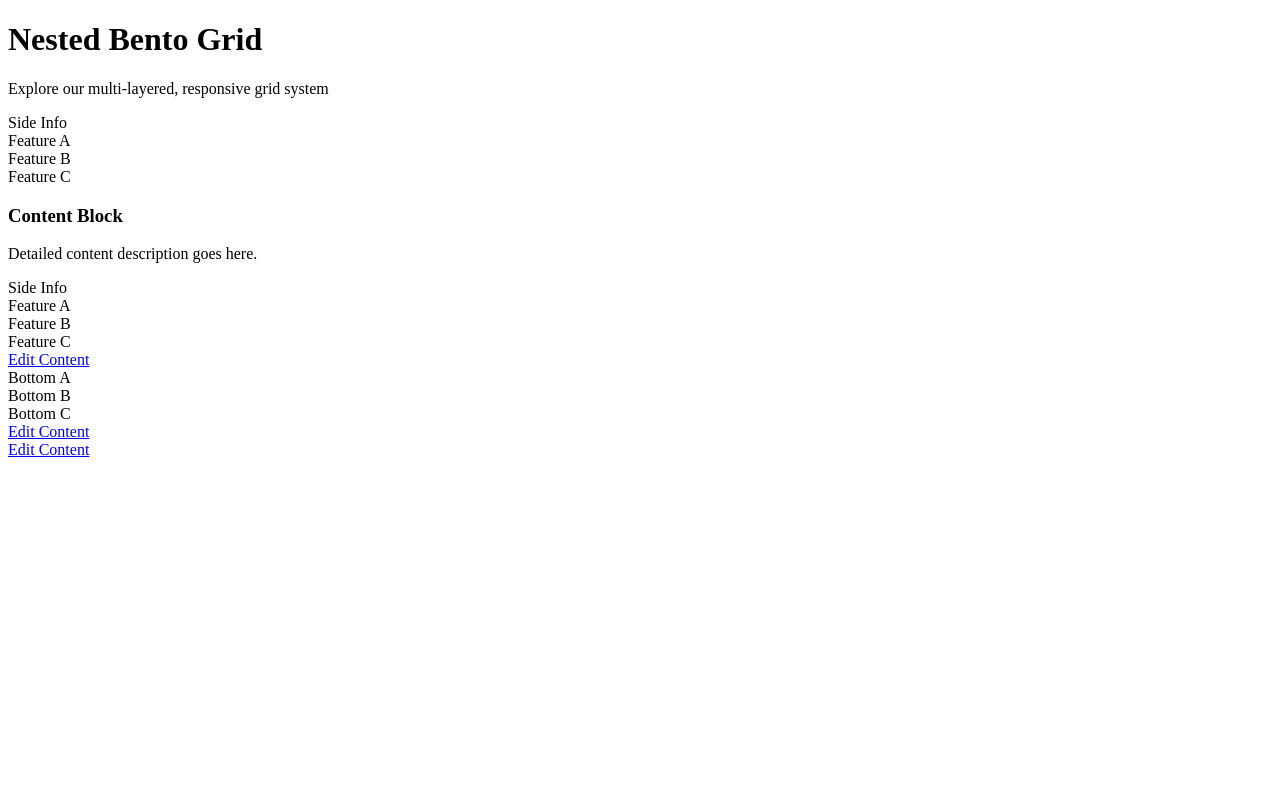
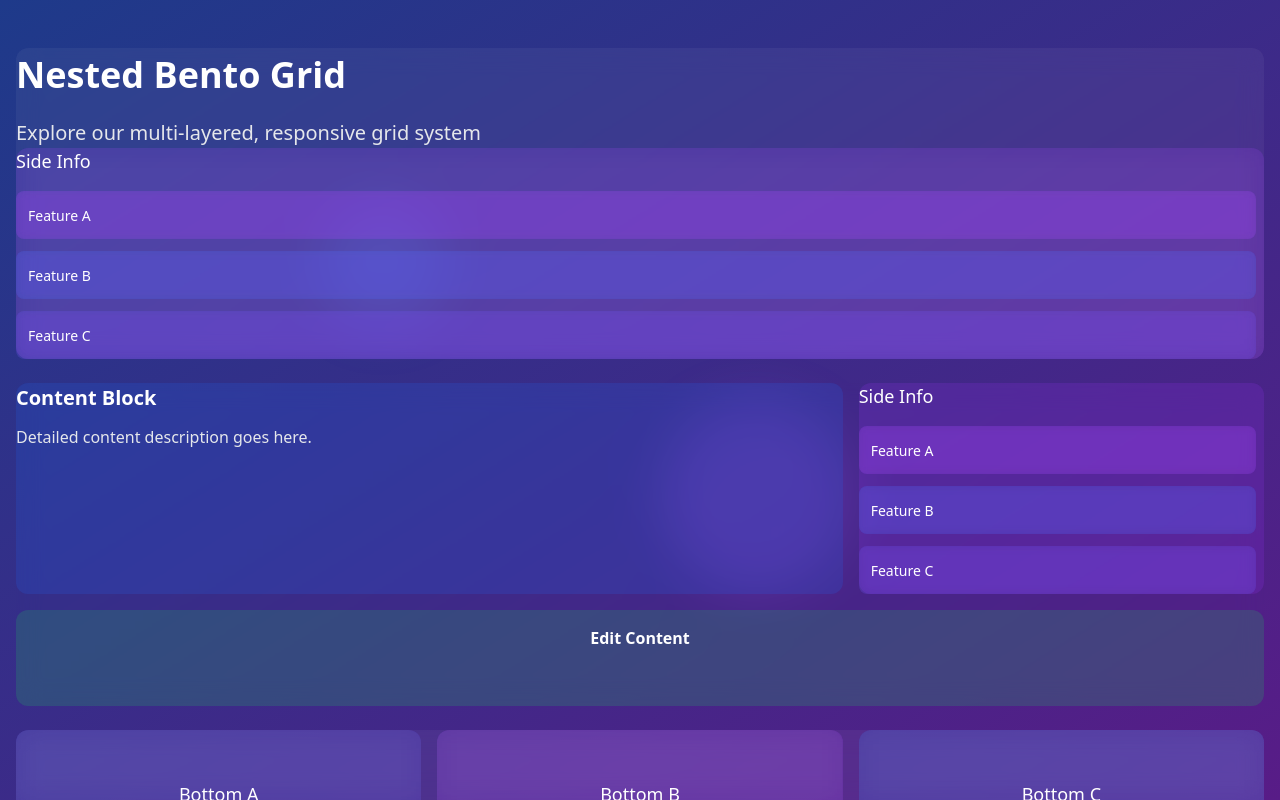
Before and after one commit to familiarcat/bradygeorgen, a Next.js app: page / in a window 1280 px wide. Built offline with nearby package versions, Linux system fonts and the light colour scheme.

Commit message:
loading bento screen

```diff
--- a/src/app/layout.tsx
+++ b/src/app/layout.tsx
@@ -1,7 +1,10 @@
+import '@/styles/globals.scss';
+import { type ReactNode } from 'react';
+
 export default function RootLayout({
   children,
 }: {
-  children: React.ReactNode
+  children: ReactNode;
 }) {
   return (
     <html lang="en">
--- a/src/styles/globals.scss
+++ b/src/styles/globals.scss
@@ -2,4 +2,21 @@
 @tailwind components;
 @tailwind utilities;
 
-// Your custom styles can go here
+// Your custom styles below
+:root {
+  --foreground-rgb: 255, 255, 255;
+  --background-start-rgb: 0, 0, 0;
+  --background-end-rgb: 0, 0, 0;
+}
+
+body {
+  color: rgb(var(--foreground-rgb));
+  background: linear-gradient(
+    to bottom,
+    transparent,
+    rgb(var(--background-end-rgb))
+  )
+  rgb(var(--background-start-rgb));
+}
+
+// Add any other custom styles here
```
